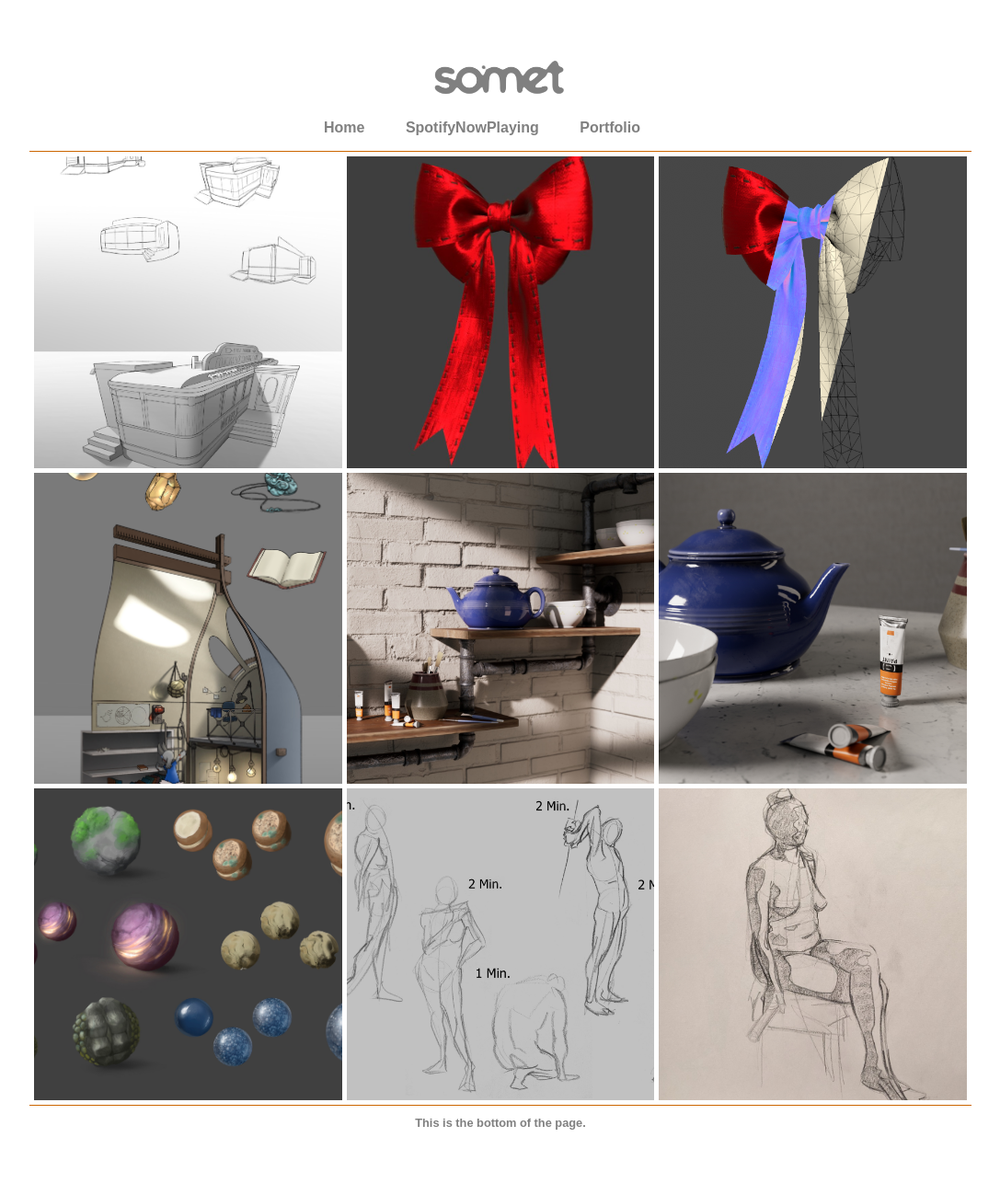
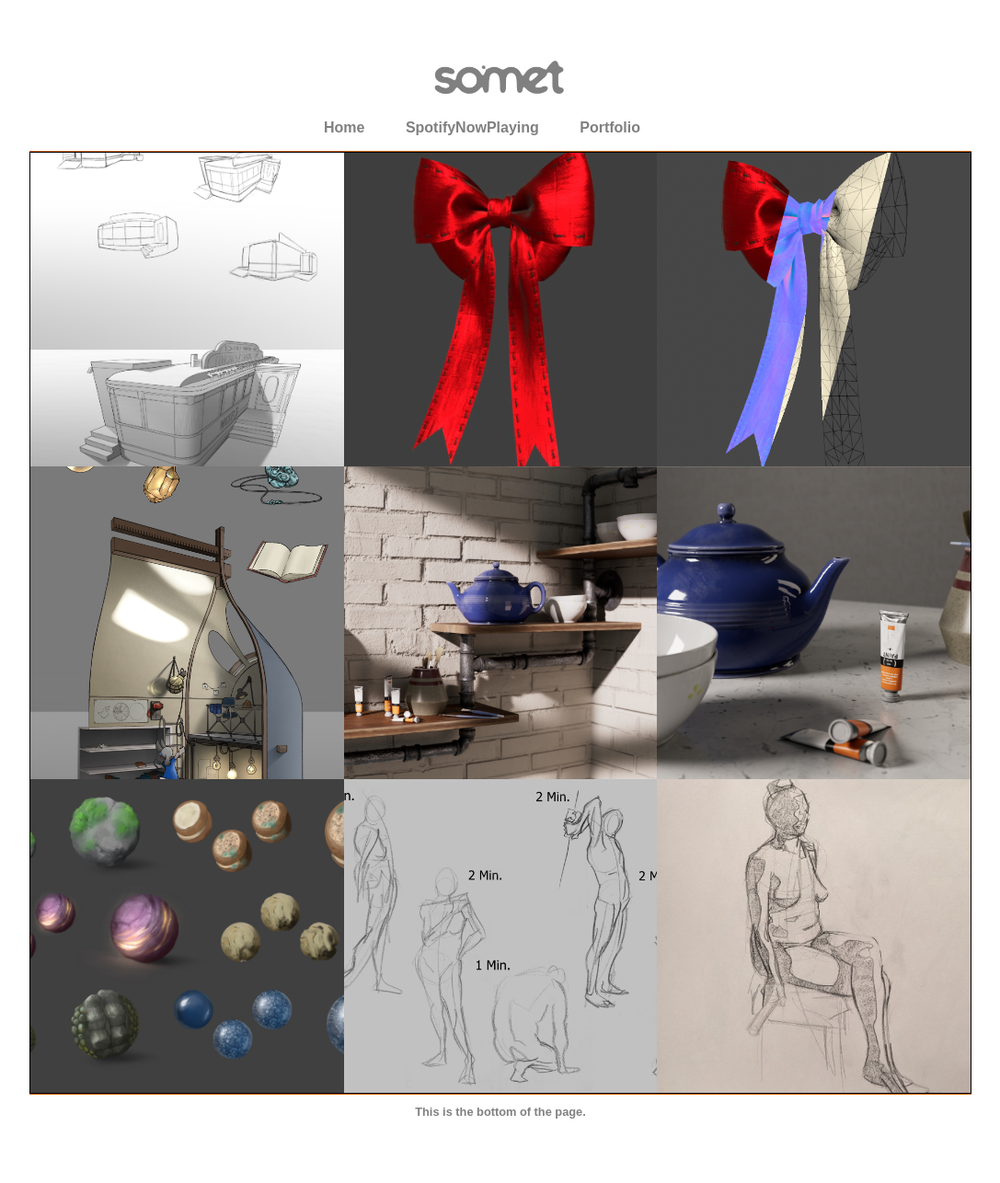
Before and after one commit to SomethingDweeby/somethingdweeby.github.io, a Jekyll site: the page built from topics/portfolio.html, in a window 1280 px wide. Shown: the whole page at 92% size, without its empty margins (96-1183 px from the left). Built offline with Jekyll 4.4.1, drawn with Linux system fonts in a browser that asks for light colours.

Commit message:
image viewer?

```diff
--- a/css/main.css
+++ b/css/main.css
@@ -56,26 +56,76 @@
     height: 50px;
 }
 
-.gallery{
+.grid-container{
+    border: solid 1px #000000;
     display: grid;
-    grid-template-columns: auto auto auto;
-    padding: 5px;
-    grid-gap: 5px;
+    grid-template-columns: repeat(3, 1fr);
 }
 
-.col{
-    overflow: hidden;
-    text-align: center;
+.griditem{
+    background-size: cover;
+    background-position: center;
+    box-sizing: border-box;
+    aspect-ratio: 1;
+    transition-duration: .3s;
 }
 
-.gallery img{
-    aspect-ratio: 1;
+.griditem:hover{
+    cursor:pointer;
+    filter: brightness(70%);
+}
+
+.modal{
+    z-index: 3;
+    display: none;
+    position: fixed;
+    left: 0;
+    top: 0;
+    /* below covers window area*/
     width: 100%;
     height: 100%;
-    object-fit: cover;
-    transition: transform .3s;
+    overflow: auto;
+    background-color: #fff; /* set window back ground color */
 }
 
-.gallery img:hover {
-    transform: scale(1.1); /* (150% zoom - Note: if the zoom is too large, it will go outside of the viewport) */
+.modal-content{
+    display: block;
 }
+
+.modal-btn{
+    color: red;
+    padding: 4px 8px;
+    position: absolute;
+    right: 10vw;
+    top: 1vh;
+}
+
+.modal-btn:hover {
+    background-color: red;
+    color: white;
+    cursor: pointer;
+  }
+.animate-zoom {
+  animation: animatezoom 0.8s;
+}
+@keyframes animatezoom {
+  from {
+    transform: scale(0);
+  }
+  to {
+    transform: scale(1);
+  }
+}
+.topright {
+  position: relative;
+  right: 0;
+  top: 0;
+}
+.mod-img {
+  /* responsive display full image within in view area */
+  object-fit: scale-down;
+  display: block;
+  max-height: 99vh;
+  max-width: 99vw;
+  margin: 0.5vh auto;
+}
--- a/topics/portfolio.html
+++ b/topics/portfolio.html
@@ -4,11 +4,40 @@
 image: /assets/portfolio/MixedRenderingTest.gif
 ---
 
-<div class="gallery">
+<div id="grid" class="grid-container">
 {% for image in site.static_files %}
     {% if image.path contains 'portfolio/' %}
         {% assign imagepath = image.path | split: "/" %}
-        <div class="col"><img src="{{ site.baseurl }}{{ image.path }}"></div>
+        <div id="{ image.basename }" class="griditem { image.basename }" style="background-image: url({{ site.baseurl }}{{ image.path }});"></div>
     {% endif %}
 {% endfor %}
 </div>
+
+<div id="modal01" class="modal">
+    <img id="img01" class="mod-img animate-zoom">
+        <div id="btn1" class="modal-btn ">Close</div>
+        <!--  <div class="modal-content  " >
+        </div>-->
+</div>
+
+<script>
+    document.getElementById("grid").addEventListener("click", onImage);
+
+    function onImage(event) {
+        var x = event.target;
+        const image = getComputedStyle(x);
+        x.src = image.backgroundImage.slice(5, -2);
+        if (x.src == "") {
+            return;
+        } else {
+            var modal = document.getElementById("modal01");
+            modal.style.display = "block"; //new overlay div
+            var img01 = document.getElementById("img01");
+            img01.src = x.src;
+            document.getElementById("btn1").addEventListener("click", function () {
+                modal01.style.display = "none";
+            });
+            console.log(x.src, img01.clientWidth, img01.clientHeight);
+        }
+    }
+</script>
```
